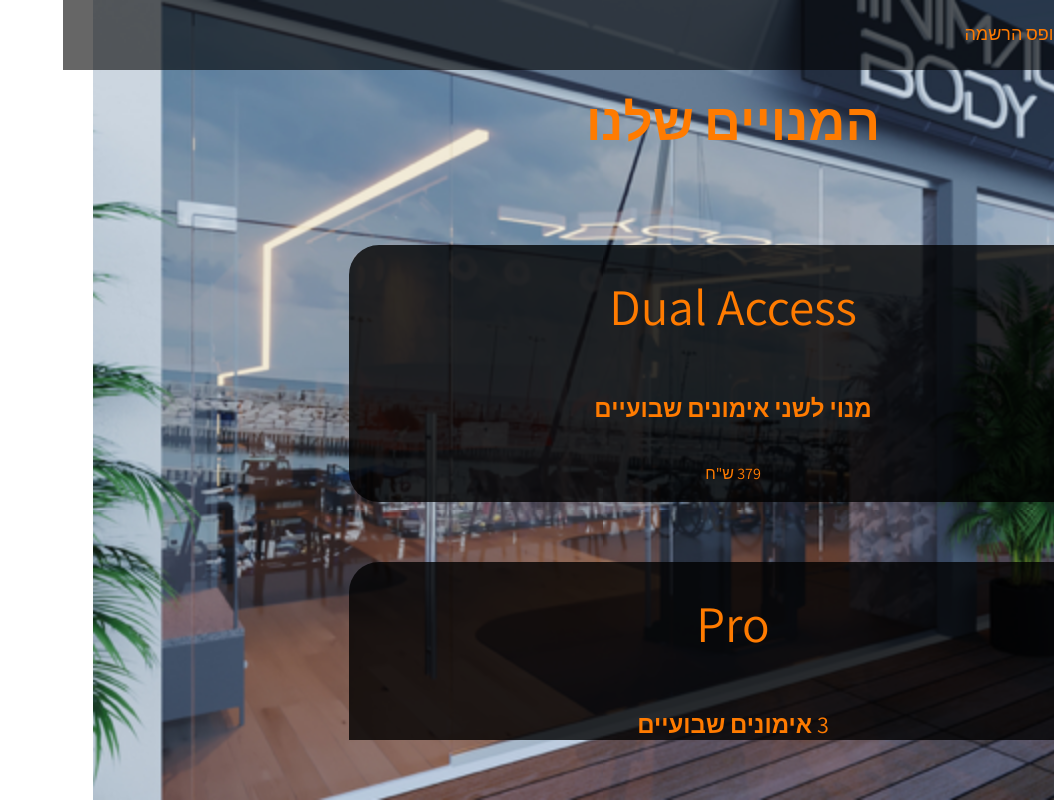
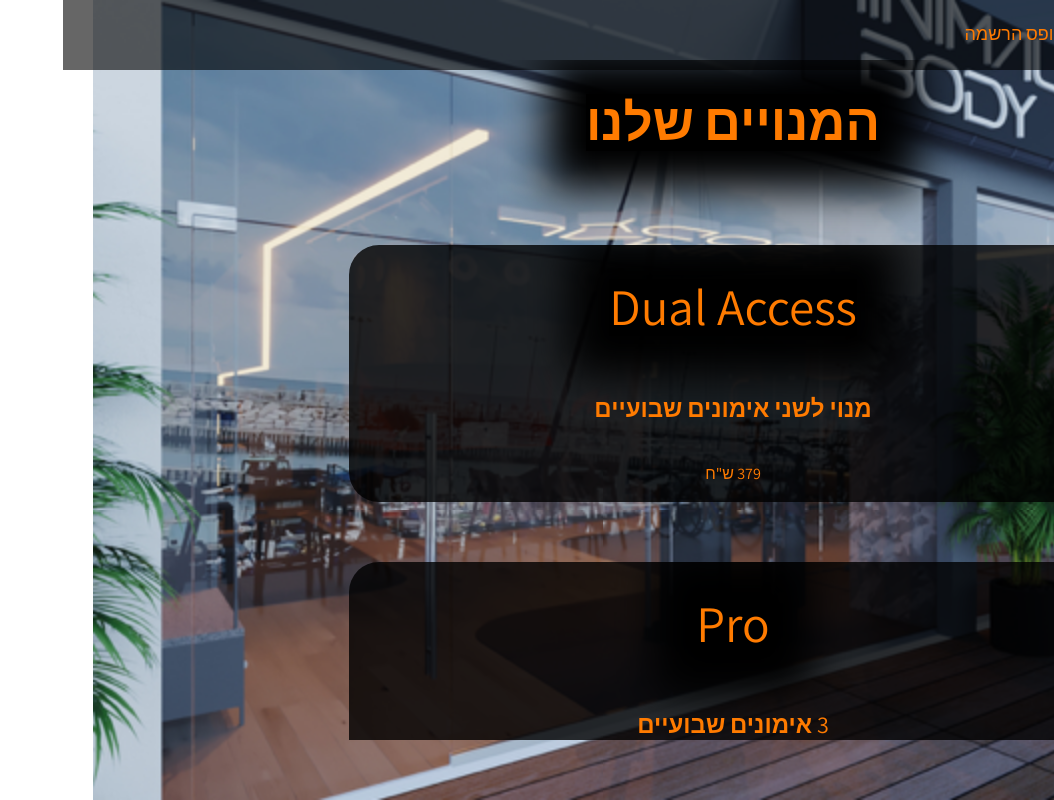
Before and after one commit to Kalzemic/Minimal_Body, a React (Vite) app: page /Subscriptions in a window 1280 px wide. Shown: the whole page, without its empty margins (226-1280 px from the left). Built offline with nearby package versions, Linux system fonts and the light colour scheme.

Commit message:
box shadow fixes

```diff
--- a/src/components/Navbar.css
+++ b/src/components/Navbar.css
@@ -32,6 +32,7 @@
     list-style: none;
     margin: 0;
     padding: 0;
+    position: flex;
     display: flex;
     gap: 20px;
     /* Ensures menu items align to the right */
--- a/src/components/Subscriptions.css
+++ b/src/components/Subscriptions.css
@@ -5,7 +5,7 @@
     justify-content: center;
     gap: 40px;
     max-width: 700px;
-    width: 75vw;
+    width: 75%;
     /* Never use 100vw here */
     padding: 40px;
     overflow-x: hidden;
@@ -49,3 +49,8 @@
 
 
 }
+
+.sub-page h1 {
+    background-color: black;
+    box-shadow: 0 0 40px 40px black;
+}
```
